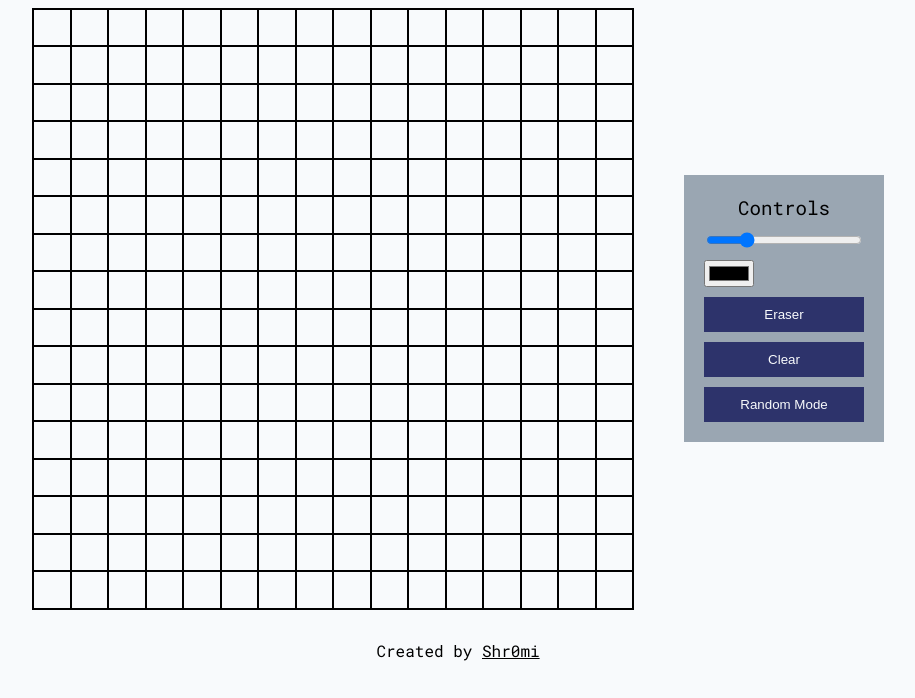
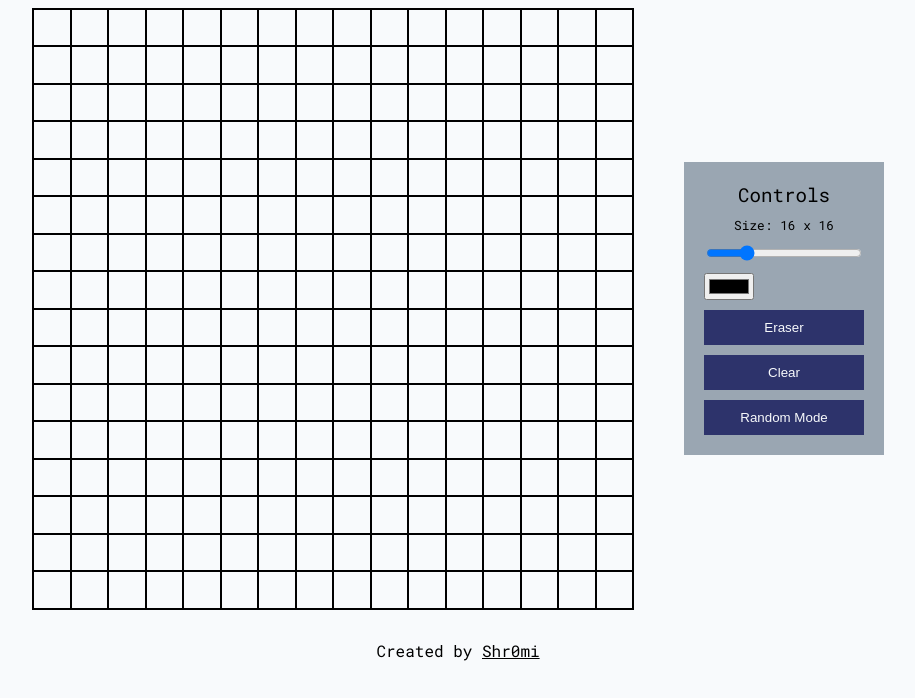
Before and after one commit to shr0mi/odin-etch-a-sketch, a plain HTML site: page index.html in a window 1280 px wide. Shown: the part 74-772 px from the top of the page, without its empty margins (182-1097 px from the left). Drawn offline with Linux system fonts and the light colour scheme.

Commit message:
Add Size Display

```diff
--- a/index.html
+++ b/index.html
@@ -17,6 +17,7 @@
         <div class="controls">
             <div>
             <p>Controls</p>
+            <p id="gridSize">Size: 16 x 16</p>
             <input type="range" id="gridNum" min="1" max="64" value="16">
             <input type="color" id="colorPicker" value="#000000">
             <button id="eraser">Eraser</button>
--- a/script.js
+++ b/script.js
@@ -7,7 +7,11 @@ const gridNumInput = document.querySelector("#gridNum");
 gridNumInput.addEventListener("mouseup", (event) => {
     //console.log(gridNumInput.value);
     createGrid(gridNumInput.value);
+    gridSize.textContent = "Size: " + gridNumInput.value.toString() + " x " + gridNumInput.value.toString();
 });
+
+// Display Grid Size
+const gridSize = document.querySelector("#gridSize");
 
 // Set Color
 let color = "#000000";
--- a/style.css
+++ b/style.css
@@ -53,6 +53,10 @@ h2 {
     font-size: 1.2em;
 }
 
+.controls #gridSize {
+    font-size: 0.8em;
+}
+
 .controls div button {
     background-color: #2D336B;
     border: none;
```
